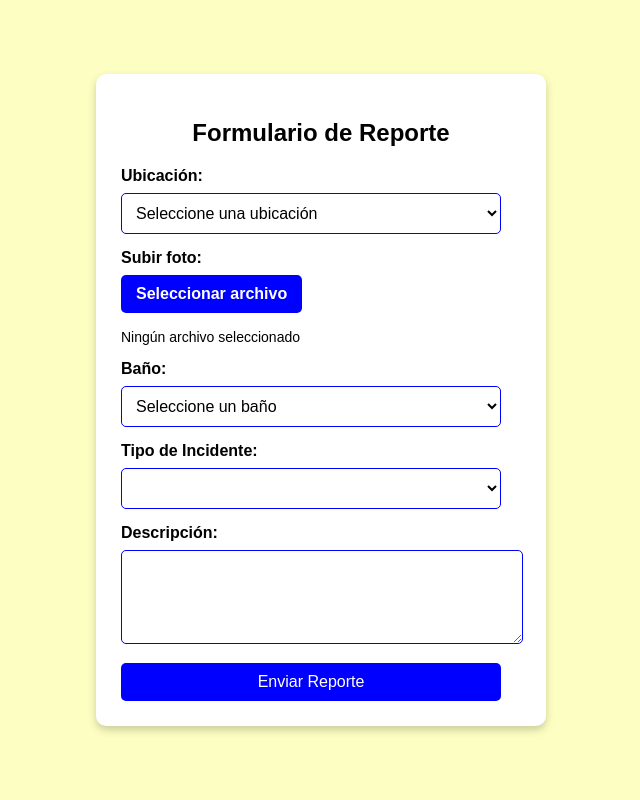
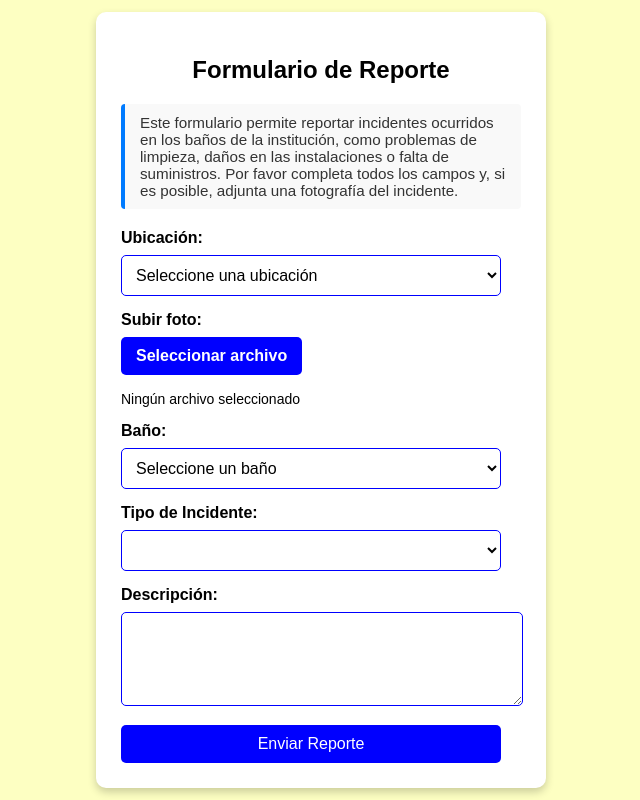
Before and after one commit to AndresBarraganM/Reporte-de-incidentes, a website: page view/form_reporte.html in a window 1280 px wide. Shown: the whole page, without its empty margins (319-959 px from the left). Drawn offline with Linux system fonts and the light colour scheme; no server answers.

Commit message:
dev: sse  agrego cambio solicitado por el cliennte, descripcion del formulario

```diff
--- a/view/form_reporte.css
+++ b/view/form_reporte.css
@@ -9,6 +9,17 @@ body {
     align-items: center;
     height: 100vh;
 }
+
+.descripcion-formulario {
+    background-color: #f9f9f9;
+    border-left: 4px solid #007BFF;
+    padding: 10px 15px;
+    margin-bottom: 20px;
+    font-size: 0.95rem;
+    color: #333;
+    border-radius: 4px;
+}
+
 
 /* Contenedor del formulario */
 .contenedor {
--- a/view/form_reporte.html
+++ b/view/form_reporte.html
@@ -16,6 +16,12 @@
 
     <div class="contenedor">
         <h2>Formulario de Reporte</h2>
+
+        <p class="descripcion-formulario">
+            Este formulario permite reportar incidentes ocurridos en los baños de la institución,
+            como problemas de limpieza, daños en las instalaciones o falta de suministros.
+            Por favor completa todos los campos y, si es posible, adjunta una fotografía del incidente.
+        </p>
 
         <form id="reporteForm">
             <label for="ubicacion">Ubicación:</label>
```
